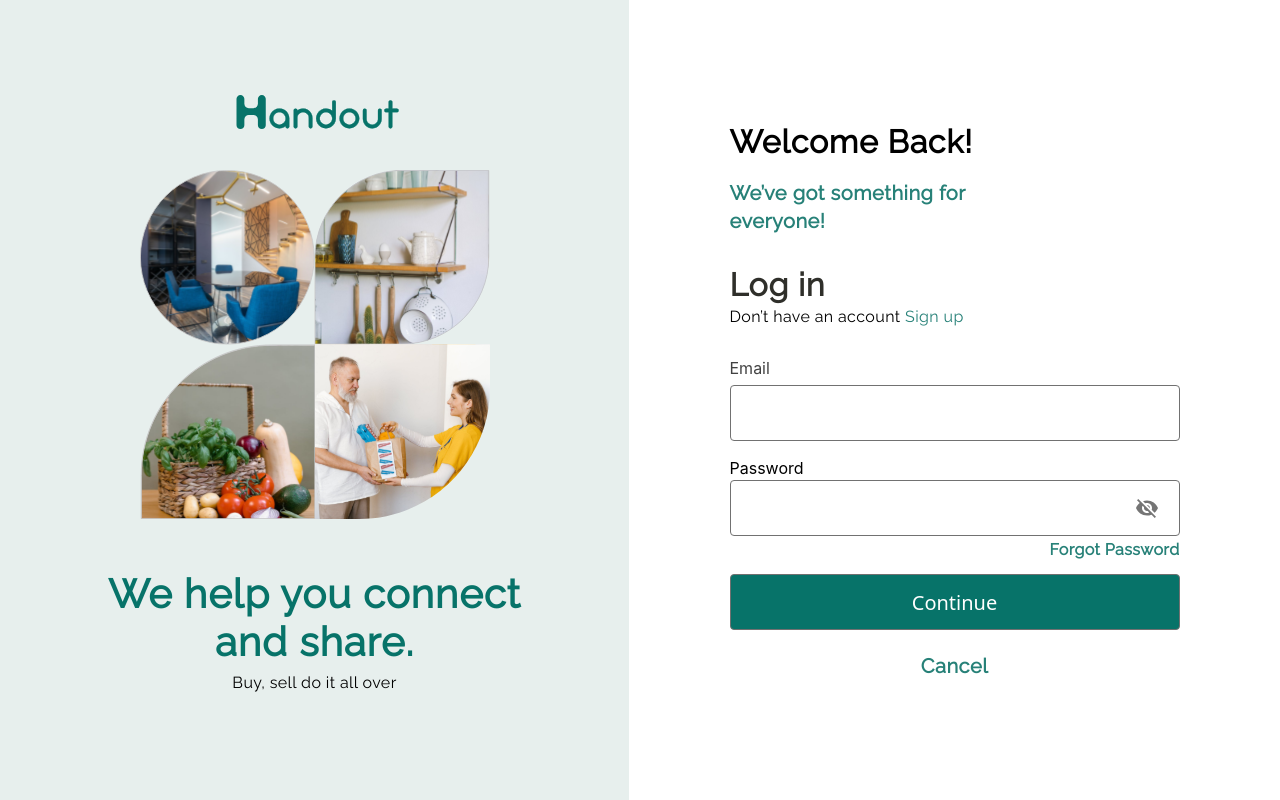
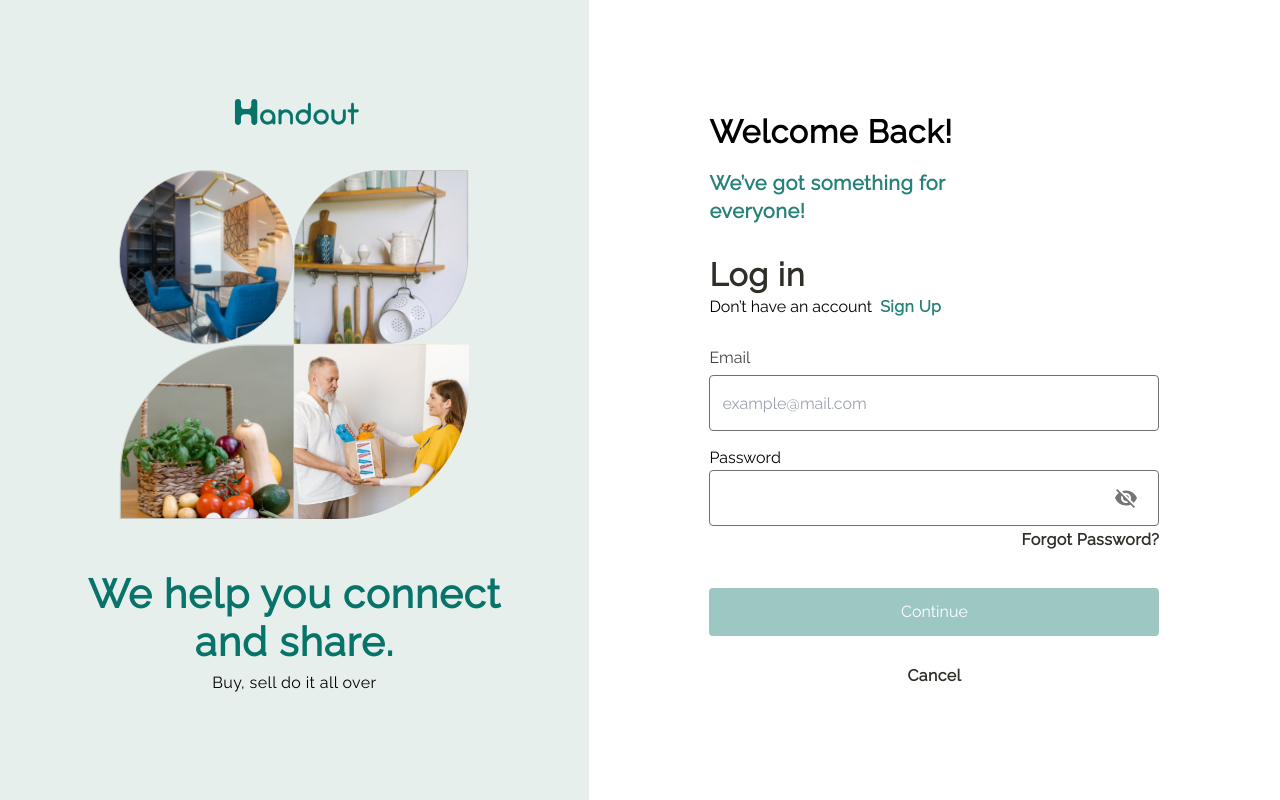
Before and after one commit to StuternHousemanship/HANDOUT-Frontend-Project-Team1.1, a React (Create React App) app: page /login in a window 1280 px wide. Built offline with nearby package versions, Linux system fonts and the light colour scheme.

Commit message:
Elijah T2: HDT-1 Onboarding Features V31

```diff
--- a/src/App.css
+++ b/src/App.css
@@ -89,3 +89,57 @@
   padding: 12px;
   border-radius: 4px;
 }
+
+.loginButtonEnabled {
+  width: 450px;
+  margin-top: 24px;
+  text-align: center;
+  border-radius: 4px;
+  background-color: #077369;
+  color: white;
+  padding-top: 12px;
+  padding-bottom: 12px;
+  margin-top: 24px;
+  margin-bottom: 4px;
+}
+
+#log button:disabled {
+  width: 450px;
+  margin-top: 24px;
+  text-align: center;
+  border-radius: 4px;
+  background-color: #9cc7c3;
+  color: white;
+  padding-top: 12px;
+  padding-bottom: 12px;
+  margin-top: 24px;
+  margin-bottom: 4px;
+}
+
+/* className=" xs:w-[348px] sm:w-[450px] h-[56px] rounded-[4px]  bg-[#077369] text-white text-[20px] leading-[23px] font-[400] " */
+
+.enabled {
+  width: 100%;
+  margin-top: 24px;
+  text-align: center;
+  border-radius: 4px;
+  background-color: #077369;
+  color: white;
+  padding-top: 12px;
+  padding-bottom: 12px;
+  margin-top: 24px;
+  margin-bottom: 4px;
+}
+
+button:disabled {
+  width: 100%;
+  margin-top: 24px;
+  text-align: center;
+  border-radius: 4px;
+  background-color: #9cc7c3;
+  color: white;
+  padding-top: 12px;
+  padding-bottom: 12px;
+  margin-top: 24px;
+  margin-bottom: 4px;
+}
--- a/src/pages/LogIn.jsx
+++ b/src/pages/LogIn.jsx
@@ -1,8 +1,9 @@
+/* eslint-disable jsx-a11y/click-events-have-key-events */
+/* eslint-disable jsx-a11y/no-noninteractive-element-interactions */
 import React, { useState } from "react";
-import { Link } from "react-router-dom";
+import { Link, useNavigate } from "react-router-dom";
 import IconButton from "@mui/material/IconButton";
 import Input from "@mui/material/Input";
-import validator from "validator";
 import InputAdornment from "@mui/material/InputAdornment";
 import Visibility from "@mui/icons-material/Visibility";
 import VisibilityOff from "@mui/icons-material/VisibilityOff";
@@ -11,37 +12,25 @@ import logo from "../assets/svg/desktop.svg";
 import frame16 from "../assets/svg/Frame 16.svg";
 // eslint-disable-next-line import/no-cycle
 import { Login } from "../api/onboarding";
-// import { NonAuthRoutes } from "../url";
+// import LoginFailure from "./LoginFailure";
+// import LoginSuccess from "./LoginSuccess";
+import { NonAuthRoutes } from "../url";
+import "../App.css";
 
 function LogIn() {
   const [values, setValues] = useState({
     showPassword: false,
   });
-  const [passwordStrong, setPasswordStrong] = useState(true);
   const [password, setPassword] = useState("");
-  // const navigate = useNavigate();
-
-  const handlePasswordOnChange = (value) => {
-    if (
-      validator.isStrongPassword(value, {
-        minLength: 8,
-        minLowercase: 1,
-        minUppercase: 1,
-        minNumbers: 1,
-      })
-    ) {
-      setPasswordStrong(true);
-    } else {
-      setPasswordStrong(false);
-    }
-
-    setPassword(value);
-  };
+  const [email, setEmail] = useState("");
+  // const [success, setSuccess] = useState(false);
+  const navigate = useNavigate();
 
   /** Handle to Login */
   const handleLogin = (e) => {
     e.preventDefault();
     // setButtonIsLoading(true);
+    // setSuccess(true);
 
     // eslint-disable-next-line no-undef
     Login(email, password).then((response) => {
@@ -61,15 +50,11 @@ function LogIn() {
     });
   };
 
-  /** Handle to switch to Forgot Password page */
-  // const handleSwitchPage = () => {
-  //   navigate(NonAuthRoutes.ForgotPassword);
-  // };
-
   return (
     <>
-      <div className="xs:hidden md:inline-flex flex w-full h-sreen ">
-        <div className="flex flex-col items-center justify-center w-[629px] h-screen bg-[#E7EFED]">
+      {/* {success ? <LoginSuccess /> : <LoginFailure />} */}
+      <div className="xs:hidden md:inline-flex flex w-full h-sreen font-Raleway ">
+        <div className="flex flex-col items-center justify-center w-[46%] h-screen bg-[#E7EFED]">
           <div className="mt-[20px] mx-[230px]">
             <img className="w-[208px] h-[56px] " src={logo} alt="" />
           </div>
@@ -88,7 +73,7 @@ function LogIn() {
           </div>
         </div>
 
-        <div className="sm:h-screen w-[811px] sm:bg-[#FFFFFF] flex flex-col justify-center items-center ">
+        <div className="sm:h-screen w-[54%] sm:bg-[#FFFFFF] flex flex-col justify-center items-center ">
           <form className="bg-white flex justify-center items-center flex-col ">
             <div className=" w-[450px] flex flex-col flex-start">
               <h1 className="w-[253px] h-[40px] text-[32px] font-[700] leading-[40px] font-Raleway tracking-wide">
@@ -104,10 +89,16 @@ function LogIn() {
               <h2 className="text-[#2F2F2A] font-Raleway font-[700] text-[32px] leading-[40px] tracking-wide">
                 Log in
               </h2>
-              <p className="text-[#000000] font-Raleway font-[400] text-[16px] leading-[24px] tracking-wide">
-                Don’t have an account{" "}
-                <span className="text-[#278178]"> Sign up</span>
-              </p>
+              <span className="flex">
+                Don’t have an account &nbsp;
+                <p
+                  className="font-[700] cursor-pointer text-[#278178] text-[16px] leading-[24px] tracking-wide"
+                  onClick={() => navigate(NonAuthRoutes.SignUp)}
+                >
+                  {" "}
+                  Sign Up
+                </p>
+              </span>
             </div>
 
             <div className="mt-[50px] ">
@@ -117,9 +108,12 @@ function LogIn() {
                 </p>
                 <input
                   type="email"
+                  value={email}
+                  placeholder="example@mail.com"
                   id="mail"
                   required
-                  className=" xs:w-[348px] p-3 sm:w-[450px] h-[56px] rounded-[4px] border-[1px] border-[#717171] outline-0  "
+                  className=" xs:w-[348px] p-3 sm:w-[450px] h-[56px] rounded-[4px] border-[1px] border-[#717171] outline-0 "
+                  onChange={(e) => setEmail(e.target.value)}
                 />
               </label>
             </div>
@@ -127,14 +121,13 @@ function LogIn() {
               <label htmlFor="password">
                 {/* <p className="text-[#424242] text-[16px] font-[400] leading-[18px] mb-[8px]"> */}
                 <p>Password</p>
-                {/* </p> */}
                 <Input
                   type={values.showPassword ? "text" : "password"}
                   className="xs:w-[348px] p-3 sm:w-[450px] h-[56px] rounded-[4px] border-[1px] border-[#717171] relative"
                   disableUnderline
                   required
                   value={password}
-                  onChange={(e) => handlePasswordOnChange(e.target.value)}
+                  onChange={(e) => setPassword(e.target.value)}
                   endAdornment={
                     <InputAdornment position="end">
                       <IconButton
@@ -150,51 +143,33 @@ function LogIn() {
                     </InputAdornment>
                   }
                 />
-
-                {/* <IconButton>
-              <VisibilityOffOutlinedIcon className="absolute top-0 left-0" />{" "}
-            </IconButton> */}
               </label>
             </div>
-            {passwordStrong ? null : (
-              <p className="text-[#d42121] border border-[#d42121] text-center mt-3  xs:w-[348px] p-3 sm:w-[450px] h-auto rounded-[4px]">
-                Must be more than 8 characters, Must include uppercase letters,
-                lowercase letters and number from 0 - 9
-              </p>
-            )}
-            <div className="">
-              {/* <div
-            className=" text-right my-4"
-            onClick={() => navigate(NonAuthRoutes.ForgotPassword)}
-          >
-            <p className="cursor-pointer text-[#424242] underline my-[16px] ">
-              Forgot Password
-            </p>
-          </div> */}
+            <div id="log">
               <div className=" text-right mb-[10px]">
                 <Link
                   to="/forgotPassword"
-                  className=" text-[#278178] leading-[28px] tracking-wide my-[16px] font-[700] text-[16px] font-Raleway"
+                  className=" text-[#2F2F2A] leading-[28px] tracking-wide my-[16px] font-[700] text-[16px] font-Raleway"
                 >
-                  Forgot Password
+                  Forgot Password?
                 </Link>
               </div>
-              {/* <p
-            className="text-[#424242] text-right underline my-[16px] "
-            onClick={handleSwitchPage}
-          >
-            Forgot Password
-          </p> */}
               <button
                 onClick={handleLogin}
                 type="submit"
-                className=" xs:w-[348px] sm:w-[450px] h-[56px] rounded-[4px] border-[1px] border-[#717171] outline-0 bg-[#077369] text-white font-sans text-[20px] leading-[23px] font-[400] "
+                className="loginButtonEnabled  "
+                disabled={!password || !email}
               >
                 Continue
-              </button>{" "}
-              <div className="font-[700] text-[20px] leading-[24px] font-Raleway tracking-wide text-[#278178] mt-6 text-center">
+              </button>
+            </div>
+            <div>
+              <p
+                className="font-[700] text-[16px] leading-[24px]  tracking-wide text-[#2F2F2A] mt-6 text-center cursor-pointer font-Raleway"
+                onClick={() => navigate(NonAuthRoutes.Home)}
+              >
                 Cancel
-              </div>
+              </p>
             </div>
           </form>
         </div>
@@ -219,10 +194,16 @@ function LogIn() {
             <h2 className="text-[#2F2F2A] font-Raleway font-[700] text-[20px] leading-[28px] tracking-wide">
               Log in
             </h2>
-            <p className="text-[#000000] font-Raleway font-[400] text-[16px] leading-[24px] tracking-wide">
-              Don’t have an account{" "}
-              <span className="text-[#278178]"> Sign up</span>
-            </p>
+            <span className="flex">
+              Don’t have an account &nbsp;
+              <p
+                className=" cursor-pointer text-[#278178] font-[400] text-[16px] leading-[24px] tracking-wide"
+                onClick={() => navigate(NonAuthRoutes.SignUp)}
+              >
+                {" "}
+                Sign Up
+              </p>
+            </span>
           </div>
 
           <div className="mt-[50px] ">
@@ -249,7 +230,7 @@ function LogIn() {
                 disableUnderline
                 required
                 value={password}
-                onChange={(e) => handlePasswordOnChange(e.target.value)}
+                // onChange={(e) => handlePasswordOnChange(e.target.value)}
                 endAdornment={
                   <InputAdornment position="end">
                     <IconButton
@@ -267,12 +248,6 @@ function LogIn() {
             </IconButton> */}
             </label>
           </div>
-          {passwordStrong ? null : (
-            <p className="text-[#d42121] border border-[#d42121] text-center mt-3  xs:w-[348px] p-3 sm:w-[450px] h-auto rounded-[4px]">
-              Must be more than 8 characters, Must include uppercase letters,
-              lowercase letters and number from 0 - 9
-            </p>
-          )}
           <div className="">
             {/* <div
             className=" text-right my-4"
--- /dev/null
+++ b/src/pages/LoginFailure.js
@@ -0,0 +1,11 @@
+import React from "react";
+
+function LoginFailure() {
+  return (
+    <div>
+      <h1>Login Failure Page</h1>
+    </div>
+  );
+}
+
+export default LoginFailure;
--- /dev/null
+++ b/src/pages/LoginSuccess.js
@@ -0,0 +1,11 @@
+import React from "react";
+
+function LoginSuccess() {
+  return (
+    <div>
+      <h1>LoginSuccess</h1>
+    </div>
+  );
+}
+
+export default LoginSuccess;
--- a/src/pages/SignUp.js
+++ b/src/pages/SignUp.js
@@ -16,7 +16,7 @@ import "react-phone-number-input/style.css";
 import { useNavigate } from "react-router-dom";
 // eslint-disable-next-line import/no-cycle
 import { SignUp as signUp } from "../api/onboarding";
-
+import "../App.css";
 import { NonAuthRoutes } from "../url";
 
 import logo from "../assets/svg/desktop.svg";
@@ -26,8 +26,11 @@ function SignUp() {
   const [firstName, setFirstName] = useState("");
   const [lastName, setLastName] = useState("");
   const [email, setEmail] = useState("");
+  const [validEmail, setValidEmail] = useState(false);
+  const [emailFocus, setEmailFocus] = useState(false);
+  const [phoneNovalue, setPhoneNoValue] = useState();
 
-  const [phoneNovalue, setPhoneNoValue] = useState();
+  const navigate = useNavigate();
 
   /** Function to validate password using thr Validator package */
 
@@ -41,9 +44,15 @@ function SignUp() {
     };
   }, []);
 
-  const navigate = useNavigate();
+  useEffect(() => {
+    const emailRegex = /[*@!#%&()^~{}]+/.test(email);
+    setValidEmail(emailRegex);
+  })
 
-  /** Handle to Sign Up and route to the email verification  page */
+  // const emailRegex = /[ `!@#$%^&*()_+\-=\\[\]{};':"\\|,.<>\\/?~]/
+//  const emailRegex = /[*@!#%&()^~{}]+/.test(email);
+
+  /** Handle to navigate to next page to complete sign up */
   const handleSignUp = (e) => {
     e.preventDefault();
     // setButtonIsLoading(true);
@@ -61,8 +70,8 @@ function SignUp() {
   };
 
   return (
-    <div className="hidden md:inline-flex lg: inline-flex flex w-full h-sreen ">
-      <div className="flex flex-col items-center justify-center w-[668px] h-screen bg-[#E7EFED]">
+    <div className="hidden md:inline-flex lg: inline-flex flex w-full h-sreen font-Raleway ">
+      <div className="flex flex-col items-center justify-center w-[46%] h-screen bg-[#E7EFED]">
         <div className="mt-[20px] mx-[230px]">
           <img className="w-[208px] h-[56px] " src={logo} alt="" />
         </div>
@@ -80,7 +89,7 @@ function SignUp() {
           </div>
         </div>
       </div>
-      <div className="w-[772px] h- bg-[#FFFFFF]">
+      <div className="w-[54%] h- bg-[#FFFFFF]">
         <div className="form bg-[#FFFFFF]">
           <div className="bg-[FFFFFF] py-[20px] min-h-screen flex flex-col">
             <div className="container max-w-md mx-auto flex-1 flex flex-col items-center justify-center px-2">
@@ -90,10 +99,10 @@ function SignUp() {
                     Create account
                   </h1>
 
-                  <div className="my-[15px]">
+                  <div className="my-[15px] font-Raleway">
                     <p>
                       Already have an account &nbsp;
-                      <Link to="/login" className="font-Raleway text-[#077369]">
+                      <Link to="/login" className="font-Raleway font-[700] text-[#077369]">
                         Log in
                       </Link>
                     </p>
@@ -106,24 +115,36 @@ function SignUp() {
                   type="text"
                   className="block border border-grey-light w-full p-3 rounded mb-4 "
                   name="firstname"
+                  value={firstName}
                   onChange={(e) => setFirstName(e.target.value)}
+                  required
                 />
                 <label htmlFor="lastName">Last Name</label>
                 <input
                   type="text"
                   className="block border border-grey-light w-full p-3 rounded mb-4"
                   name="lastname"
+                  value={lastName}
                   onChange={(e) => setLastName(e.target.value)}
+                  required
                 />
 
                 <label htmlFor="email"> Email</label>
                 <input
                   type="email"
-                  className="block border border-grey-light w-full p-3 rounded mb-4"
+                  className="block border border-grey-light w-full p-3 rounded"
                   name="email"
+                  placeholder="example@mail.com"
+                  value={email}
                   onChange={(e) => setEmail(e.target.value)}
+                  onFocus={() => setEmailFocus(true)}
+                    onBlur={() => setEmailFocus(false)}
+                  required
                 />
-                <label htmlFor="mobile"> Mobile </label>
+                <span className={email && !validEmail && !emailFocus ? "flex" : "hidden"}>
+                  <p className="invalid">Please, enter a valid Email</p>
+                </span>
+                <label htmlFor="mobile" className="mt-4" > Mobile </label>
                 <PhoneInput
                   required
                   defaultCountry="NG"
@@ -136,7 +157,15 @@ function SignUp() {
                 />
                 <button
                   type="submit"
-                  className="w-full text-center py-3 rounded bg-[#077369] text-white hover:bg-green-dark focus:outline-none mt-5"
+                  // className="w-full text-center py-3 rounded bg-[#077369] text-white hover:bg-green-dark focus:outline-none mt-5"
+                  className="enabled"
+                    disabled={
+                      !firstName ||
+                        !lastName ||
+                        !email ||
+                        !phoneNovalue ||
+                        !validEmail
+                    }
                   onClick={handleSignUp}
                 >
                   Continue
--- a/src/pages/SignUpTwo.js
+++ b/src/pages/SignUpTwo.js
@@ -3,17 +3,20 @@
 /* eslint-disable jsx-a11y/no-noninteractive-element-interactions */
 /* eslint-disable jsx-a11y/click-events-have-key-events */
 import React, { useState, useEffect } from "react";
+import { useNavigate } from "react-router-dom";
+import Cookies from "js-cookie";
 import ValidatePassword from "./ValidatePassword";
 import "../App.css";
-// import Cookies from "js-cookie";
-// import validator from "validator";
-
 import logo from "../assets/svg/desktop.svg";
 import frame16 from "../assets/svg/Frame 16.svg";
 import caution from "../assets/svg/caution.svg";
 import checkmark from "../assets/svg/checkmark.svg";
 import showPwd from "../assets/svg/show-password.svg";
 import hidePwd from "../assets/svg/hide-password.svg";
+// eslint-disable-next-line import/no-cycle
+import { SignUp as signUp } from "../api/onboarding";
+
+import { NonAuthRoutes } from "../url";
 
 function SignUpTwo() {
   const [password, setPassword] = useState("");
@@ -24,7 +27,8 @@ function SignUpTwo() {
   const [validPasswordConfirm, setValidPasswordConfirm] = useState(false);
   const [isRevealPwd, setIsRevealPwd] = useState(false);
   const [isRevealConfirmPwd, setIsRevealConfirmPwd] = useState(false);
-  // const [checkbox, setCheckbox] = useState(false);
+  const [checkbox, setCheckbox] = useState(false);
+  const navigate = useNavigate();
   const [checks, setChecks] = useState({
     upperCaseCheck: false,
     lowerCaseCheck: false,
@@ -45,10 +49,21 @@ function SignUpTwo() {
     setValidPasswordConfirm(match);
   }, [password, pwdConfirm]);
 
-  // function to handle sign up button
+  /** Handle to Sign Up and route to the email verification  page */
   const handleSignUp = (e) => {
     e.preventDefault();
     // setButtonIsLoading(true);
+
+    navigate(NonAuthRoutes.VerifyEmail);
+
+    signUp(password).then((response) => {
+      if (response.status === 201) {
+        const accessToken = response.access_token;
+        const refreshToken = response.refresh_token;
+        Cookies.set("accessToken", accessToken);
+        localStorage.setItem("token", refreshToken);
+      }
+    });
   };
 
   /** Function to validate password using thr Validator package */
@@ -86,14 +101,11 @@ function SignUpTwo() {
       numberCheck,
     });
   };
-  // const handleCheckBox = () => {
-  //   setCheckbox(true);
-  // };
 
   return (
     <>
-      <div className=" md:inline-flex lg: flex w-full h-sreen">
-        <div className="flex flex-col items-center justify-center w-[668px] h-screen bg-[#E7EFED]">
+      <div className=" xs:hidden md:inline-flex lg: flex w-full h-sreen">
+        <div className="flex flex-col items-center justify-center w-[46%] h-screen bg-[#E7EFED]">
           <div className="mt-[20px] mx-[230px]">
             <img className="w-[208px] h-[56px] " src={logo} alt="" />
           </div>
@@ -112,7 +124,7 @@ function SignUpTwo() {
           </div>
         </div>
 
-        <div className="w-[772px] h-screen bg-[#FFFFFF]">
+        <div className=" font-Raleway w-[54%] h-screen bg-[#FFFFFF]">
           <div className="form bg-[#FFFFFF]">
             <div className="bg-[FFFFFF] py-[72px] min-h-screen flex flex-col">
               <div className="container max-w-md mx-auto flex-1 flex flex-col items-center justify-center px-2">
@@ -121,10 +133,16 @@ function SignUpTwo() {
                     <h1 className=" text-[32px] font-[700] leading-[40px] font-Raleway tracking-wide">
                       Create account
                     </h1>
-                    <p className="">
-                      Already have an account{" "}
-                      <span className="text-[#278178]"> Log in</span>
-                    </p>
+                    <span className="flex">
+                      Already have an account &nbsp;
+                      <p
+                        className=" cursor-pointer font-[700] text-[#278178]"
+                        onClick={() => navigate(NonAuthRoutes.LogIn)}
+                      >
+                        {" "}
+                        Log in
+                      </p>
+                    </span>
                   </div>
                   {/* eslint-disable-next-line react/jsx-no-comment-textnodes */}
                   <div className="relative">
@@ -170,6 +188,14 @@ function SignUpTwo() {
                       alt=""
                       onClick={() => setIsRevealPwd((prevState) => !prevState)}
                     />
+                    {!passwordFocus ? (
+                      <span>
+                        <p className="text-[11px] text-[#191919] ">
+                          Must include an Uppercase letter, lowercase letter,
+                          number and have at least 8 characters
+                        </p>
+                      </span>
+                    ) : null}
                     {validate ? (
                       <ValidatePassword
                         upperLowerCaseIcon={
@@ -194,13 +220,6 @@ function SignUpTwo() {
                         numberFlag={checks.numberCheck ? "valid" : "invalid"}
                       />
                     ) : null}
-                    {/* {passwordStrong ? null : (
-                      <p className="text-[#d42121] border border-[#d42121] text-center rounded">
-                        Must be more than 8 characters <br />
-                        Must include uppercase letters, lowercase letters and
-                        number from 0 - 9
-                      </p>
-                    )} */}
                   </div>
                   <div className="relative mt-4 ">
                     <label htmlFor="pwdConfirm"> Confirm password</label>
@@ -252,7 +271,15 @@ function SignUpTwo() {
                   </div>
                   <button
                     type="submit"
-                    className="w-full mt-6 text-center py-3 rounded bg-[#077369] text-white hover:bg-green-dark focus:outline-none my-1"
+                    className="enabled"
+                    disabled={
+                      (!checks.upperCaseCheck &&
+                        !checks.lowerCaseCheck &&
+                        !checks.characterLengthCheck &&
+                        !checks.numberCheck) ||
+                      !validPasswordConfirm ||
+                      !checkbox
+                    }
                     onClick={handleSignUp}
                   >
                     Create account
@@ -261,12 +288,19 @@ function SignUpTwo() {
                     <input
                       className="mr-[5px] border-solid border-1 [#2F2F2A]"
                       type="checkbox"
-                      // onChange={handleCheckBox}
+                      onChange={() => setCheckbox(!checkbox)}
                     />
-                    <p>By signing up you agree to the term and condtions</p>
+                    <p className="text-[14px] ">
+                      By signing up you agree to the term and condtions
+                    </p>
                   </div>
-                  <div className="font-[700] text-[20px] leading-[24px] tracking-wide text-[#077369] mt-6 text-center">
-                    Cancel
+                  <div>
+                    <p
+                      className="font-[700] text-[20px] leading-[24px] tracking-wide text-[#077369] mt-6 text-center cursor-pointer font-Raleway"
+                      onClick={() => navigate(NonAuthRoutes.Home)}
+                    >
+                      Cancel
+                    </p>
                   </div>
                 </div>
               </div>
```
